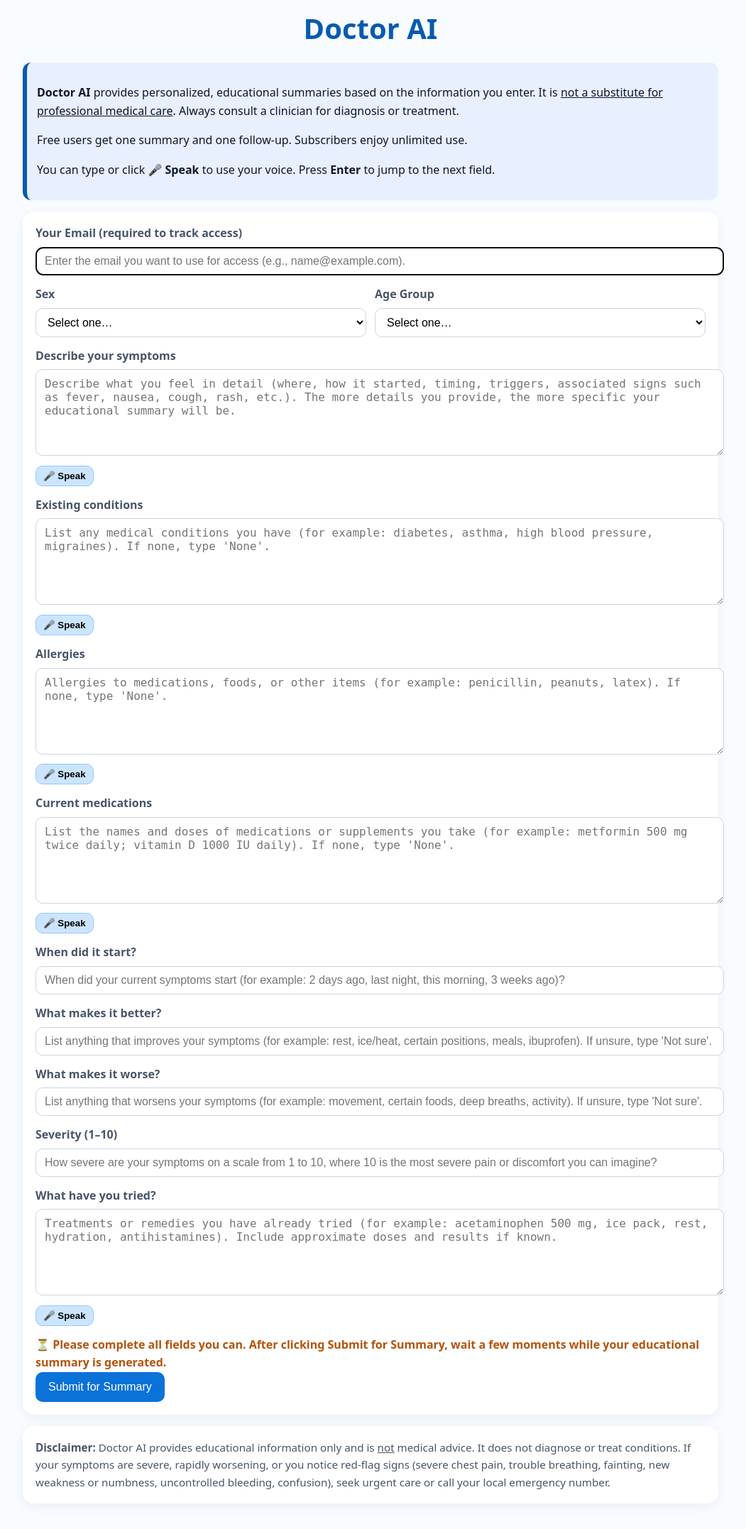
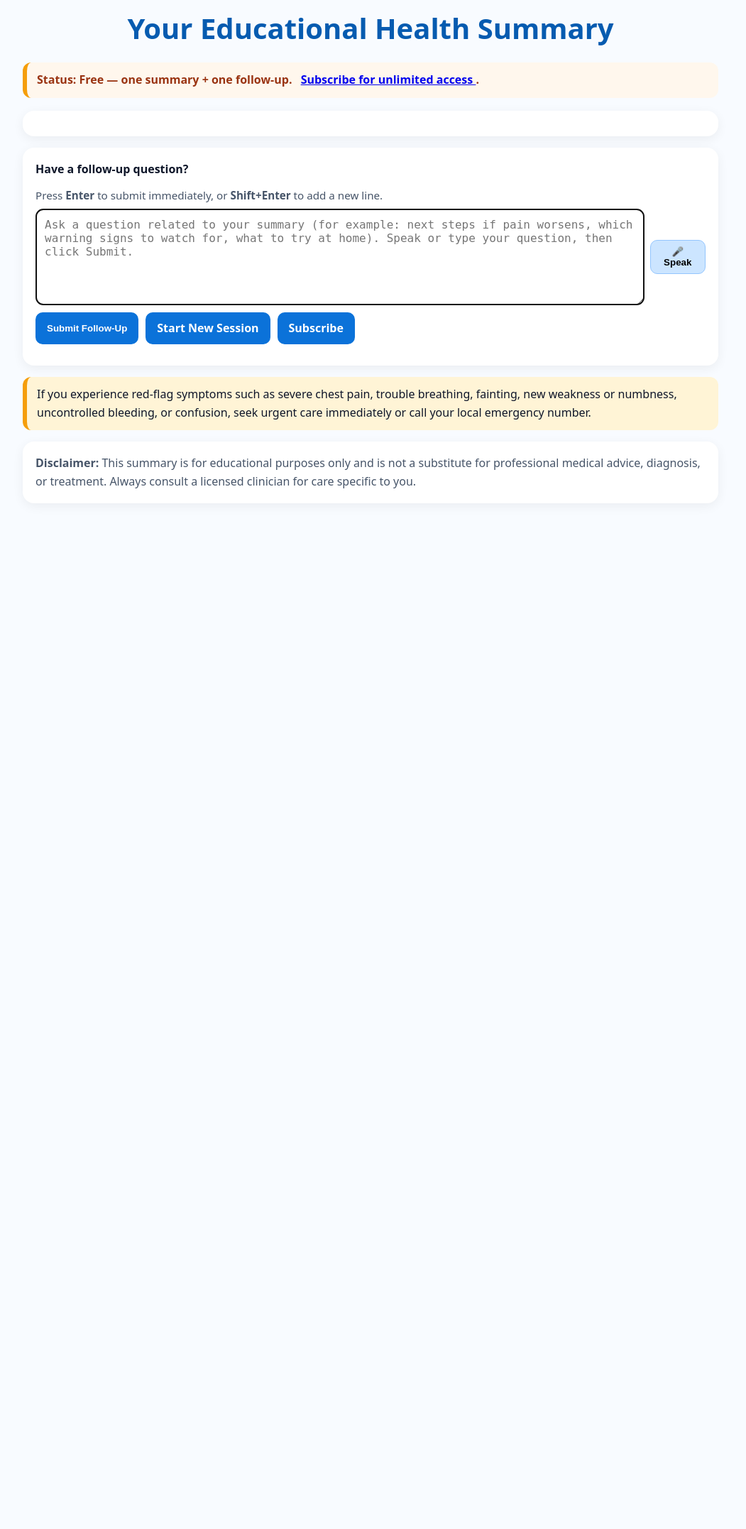
Before and after one commit to Asaabmd/doctor-ai, a Flask app: page /summary in a window 1280 px wide. Shown: the part 84-2238 px from the top of the page at 71% size, without its empty margins (118-1169 px from the left). After the commit the page ends 772 px from the top, so only its background shows below. Run offline with Flask 3, Linux system fonts and the light colour scheme.

Commit message:
Update index.html and summary.html: Enter-to-next-field, Shift+Enter new line, and user instructions

```diff
--- a/templates/summary.html
+++ b/templates/summary.html
@@ -2,86 +2,101 @@
 <html lang="en">
 <head>
   <meta charset="UTF-8" />
-  <title>Doctor AI - Symptom Checker</title>
+  <title>Doctor AI – Summary</title>
   <meta name="viewport" content="width=device-width, initial-scale=1" />
   <style>
-    :root{
-      --blue:#0b72d9; --blue-light:#e6f0ff; --blue-dark:#065bb0;
-      --text:#0f172a; --muted:#475569; --bg:#f8fbff; --warn:#b45309;
+    :root {
+      --blue: #0b72d9;
+      --blue-dark: #065bb0;
+      --note: #e6f0ff;
+      --bg: #f8fbff;
+      --text: #0f172a;
+      --muted: #475569;
+      --ok-bg: #ecfdf5;
+      --ok-text: #065f46;
+      --warn-bg: #fff7ed;
+      --warn-text: #9a3412;
     }
-    html,body{margin:0;padding:0;background:var(--bg);color:var(--text);
-      font-family:system-ui,-apple-system,Segoe UI,Roboto,Arial,sans-serif;line-height:1.6;}
-    .wrap{max-width:980px;margin:auto;padding:20px}
-    header{display:flex;justify-content:space-between;align-items:center;margin-bottom:8px}
-    header img.doctor{height:64px;width:64px;border-radius:16px;object-fit:cover}
-    header img.logo{height:64px;object-fit:contain}
-    h1{text-align:center;color:var(--blue-dark);margin:8px 0 16px;font-size:clamp(26px,4vw,40px)}
-    .info{background:var(--blue-light);padding:14px;border-radius:12px;border-left:6px solid var(--blue-dark);margin-bottom:16px}
-    .card{background:#fff;border-radius:16px;box-shadow:0 4px 16px rgba(0,0,0,.06);padding:18px;margin-bottom:16px}
-    .row{margin-bottom:14px}
-    label{font-weight:700;color:var(--muted);display:block;margin-bottom:6px}
-    input[type="text"],input[type="email"],select,textarea{
-      width:100%;padding:10px 12px;border:1px solid #cbd5e1;border-radius:10px;font-size:16px;background:#fff}
-    textarea{min-height:100px;resize:vertical}
-    .inline{display:flex;gap:12px;flex-wrap:wrap}
-    .inline > div{flex:1 1 240px}
-    .micline{display:flex;gap:8px;align-items:center;margin-top:6px}
-    .mic-btn{padding:6px 10px;font-weight:700;cursor:pointer;background:#cce5ff;border:1px solid #93c5fd;border-radius:10px}
-    .submit{background:var(--blue);color:#fff;border:none;border-radius:10px;padding:12px 18px;font-size:16px;cursor:pointer}
-    .submit:hover{background:var(--blue-dark)}
-    .reminder{margin-top:10px;font-weight:700;color:var(--warn)}
-    .disclaimer{color:var(--muted);font-size:.95rem}
-    @media (max-width:560px){header{gap:10px}header img.doctor,header img.logo{height:54px;width:auto}}
+    html, body {
+      margin: 0;
+      padding: 0;
+      background: var(--bg);
+      color: var(--text);
+      font-family: system-ui, -apple-system, Segoe UI, Roboto, Arial, sans-serif;
+      line-height: 1.6;
+    }
+    .wrap { max-width: 980px; margin: auto; padding: 20px; }
+    header { display: flex; justify-content: space-between; align-items: center; margin-bottom: 8px; }
+    header img.doctor { height: 64px; width: 64px; border-radius: 16px; object-fit: cover; }
+    header img.logo { height: 64px; object-fit: contain; }
+    h1 { text-align: center; color: var(--blue-dark); margin: 8px 0 16px; font-size: clamp(26px, 4vw, 40px); }
+    .status { border-radius: 12px; padding: 12px 14px; margin: 8px 0 18px; font-weight: 600; border-left: 6px solid; }
+    .status.sub { background: var(--ok-bg); color: var(--ok-text); border-left-color: #10b981; }
+    .status.free { background: var(--warn-bg); color: var(--warn-text); border-left-color: #f59e0b; }
+
+    .card { background: #fff; border-radius: 16px; padding: 18px; box-shadow: 0 4px 16px rgba(0,0,0,.06); margin-bottom: 16px; }
+    .msg { background: var(--note); padding: 12px; border-left: 5px solid var(--blue-dark); border-radius: 10px; margin: 12px 0; }
+    .title-sm { margin: 0 0 8px; color: var(--blue-dark); }
+    .actions { display: flex; gap: 10px; flex-wrap: wrap; margin-top: 10px; }
+    .btn { background: var(--blue); color: #fff; border: none; border-radius: 10px; padding: 10px 16px; cursor: pointer; text-decoration: none; display: inline-block; font-weight: 600; }
+    .btn:hover { background: var(--blue-dark); }
+    textarea { width: 100%; min-height: 110px; padding: 12px; border: 1px solid #cbd5e1; border-radius: 10px; font-size: 16px; background: #fff; }
+    .row { margin-bottom: 12px; }
+    .micline { display: flex; align-items: center; gap: 8px; }
+    .mic-btn { padding: 8px 12px; font-weight: 700; cursor: pointer; background: #cce5ff; border: 1px solid #93c5fd; border-radius: 10px; }
+    .disclaimer { color: var(--muted); }
+    .warning { background: #fff4d6; border-left: 6px solid #f59e0b; padding: 12px 14px; border-radius: 12px; margin-bottom: 16px; }
+    @media (max-width: 560px) { header { gap: 10px; } header img.doctor, header img.logo { height: 54px; width: auto; } }
   </style>
 
   <script>
-    // Speech-to-text for a given field with smooth scroll + focus to next field
-    function startDictation(btn, fieldId){
+    function startDictation(btn, fieldId) {
       const SR = window.SpeechRecognition || window.webkitSpeechRecognition;
-      if(!SR){ alert("Speech recognition is not supported in this browser. Please use Chrome or Edge."); return; }
+      if (!SR) { alert("Speech recognition is not supported in this browser. Please use Chrome or Edge."); return; }
       const field = document.getElementById(fieldId);
       const r = new SR();
-      r.lang="en-US"; r.interimResults=false; r.maxAlternatives=1;
+      r.lang = "en-US"; r.interimResults = false; r.maxAlternatives = 1;
       btn.disabled = true;
-      r.onresult = e=>{
+      r.onresult = (e) => {
         const t = e.results[0][0].transcript.trim();
         field.value += (field.value ? " " : "") + t;
         field.focus();
       };
-      r.onerror = ()=>alert("Microphone error. Please try again.");
-      r.onend = ()=>{
-        btn.disabled=false;
-        const row = field.closest(".row");
-        if(row && row.nextElementSibling){
-          row.nextElementSibling.scrollIntoView({behavior:"smooth", block:"center"});
-          const nextInput = row.nextElementSibling.querySelector("input, textarea, select");
-          if(nextInput){ nextInput.focus(); }
-        }
+      r.onerror = () => alert("Microphone error. Please try again.");
+      r.onend = () => {
+        btn.disabled = false;
+        field.scrollIntoView({ behavior:"smooth", block:"center" });
+        field.focus();
       };
       r.start();
     }
 
-    // Enter (without Shift) advances focus and scrolls smoothly to the next field
-    document.addEventListener("DOMContentLoaded", ()=>{
-      const fields = Array.from(document.querySelectorAll("input, textarea, select"));
-      fields.forEach((el, idx)=>{
+    // On every load: ready the follow-up box; Enter submits, Shift+Enter new line
+    window.addEventListener("load", () => {
+      const el = document.getElementById("followup");
+      if (el) {
+        el.value = ""; // clear box after each round
+        el.focus();
+        setTimeout(() => el.scrollIntoView({behavior:"smooth", block:"center"}), 200);
+
+        // Enter = submit, Shift+Enter = newline
         el.addEventListener("keydown", (e)=>{
-          if(e.key==="Enter" && !e.shiftKey && el.tagName!=="TEXTAREA"){
+          if(e.key === "Enter" && !e.shiftKey){
             e.preventDefault();
-            const next = fields[idx+1];
-            if(next){
-              next.focus();
-              next.scrollIntoView({behavior:"smooth", block:"center"});
-            }
+            document.getElementById("fup").submit();
           }
         });
-      });
+      }
 
-      // Auto-scroll to the first empty field on load
-      const firstEmpty = fields.find(f => !f.value);
-      if(firstEmpty){
-        firstEmpty.focus();
-        setTimeout(()=>firstEmpty.scrollIntoView({behavior:"smooth", block:"center"}), 200);
+      const form = document.getElementById("fup");
+      if (form) {
+        form.addEventListener("submit", () => {
+          const btn = form.querySelector('button[type="submit"]');
+          if (btn) {
+            btn.disabled = true;
+            btn.textContent = "Submitting…";
+          }
+        });
       }
     });
   </script>
@@ -93,119 +108,75 @@
       <img src="/static/logo.png" class="logo" alt="Logo" />
     </header>
 
-    <h1>Doctor AI</h1>
+    <h1>Your Educational Health Summary</h1>
 
-    <div class="info">
-      <p><strong>Doctor AI</strong> provides personalized, educational summaries based on the information you enter. It is <u>not a substitute for professional medical care</u>. Always consult a clinician for diagnosis or treatment.</p>
-      <p>Free users get one summary and one follow-up. Subscribers enjoy unlimited use.</p>
-      <p>You can type or click <strong>🎤 Speak</strong> to use your voice. Press <strong>Enter</strong> to jump to the next field.</p>
+    <!-- Subscription status banner -->
+    {% if is_subscribed %}
+      <div class="status sub">Status: <strong>Subscribed</strong> — unlimited follow-up questions.</div>
+    {% else %}
+      <div class="status free">
+        Status: <strong>Free</strong> — one summary + one follow-up.
+        <a href="https://payhip.com/b/Da82I" target="_blank" rel="noopener" style="margin-left:8px; text-decoration:underline;">
+          Subscribe for unlimited access
+        </a>.
+      </div>
+    {% endif %}
+
+    <!-- Main summary text -->
+    <div class="card">
+      <div style="white-space: pre-wrap">{{ summary | safe }}</div>
     </div>
 
-    <form method="POST" action="/submit" class="card">
-      <div class="row">
-        <label for="email">Your Email (required to track access)</label>
-        <input type="email" id="email" name="email" required placeholder="Enter the email you want to use for access (e.g., name@example.com)." />
+    <!-- If there was a follow-up answer, show it -->
+    {% if followup_response %}
+      <div class="card">
+        <h3 class="title-sm">Follow-Up Answer</h3>
+        <div style="white-space: pre-wrap">{{ followup_response | safe }}</div>
+
+        {% if not is_subscribed %}
+          <div style="margin-top:12px;">
+            <a href="https://payhip.com/b/Da82I" target="_blank" rel="noopener" style="text-decoration:underline;">
+              Subscribe for unlimited follow-ups
+            </a>
+          </div>
+        {% endif %}
       </div>
+    {% endif %}
 
-      <div class="inline">
-        <div class="row">
-          <label for="sex">Sex</label>
-          <select id="sex" name="sex" required>
-            <option value="" disabled selected>Select one…</option>
-            <option>Male</option>
-            <option>Female</option>
-            <option>Other / Prefer not to say</option>
-          </select>
+    <!-- Subscriber / free messages per your copy -->
+    {% if is_subscribed %}
+      <div class="msg">Thank you for being a subscriber. You can ask unlimited follow up questions and/or click the link at the end to start a new session.</div>
+    {% elif followup_response %}
+      <div class="msg">This is your one free use. Please subscribe by clicking the link below for continued unlimited access.</div>
+    {% endif %}
+
+    <!-- Follow-up form with microphone button -->
+    <div class="card">
+      <div class="row"><strong>Have a follow-up question?</strong></div>
+      <p style="color:#475569;font-size:0.95rem;margin:6px 0;">
+        Press <strong>Enter</strong> to submit immediately, or <strong>Shift+Enter</strong> to add a new line.
+      </p>
+      <div class="micline">
+        <textarea id="followup" name="followup" form="fup" placeholder="Ask a question related to your summary (for example: next steps if pain worsens, which warning signs to watch for, what to try at home). Speak or type your question, then click Submit."></textarea>
+        <button class="mic-btn" type="button" aria-label="Start voice input" onclick="startDictation(this, 'followup')">🎤 Speak</button>
+      </div>
+      <form id="fup" method="POST" action="/summary" class="row">
+        <div class="actions">
+          <button class="btn" type="submit">Submit Follow-Up</button>
+          <a class="btn" href="/">Start New Session</a>
+          <a class="btn" href="https://payhip.com/b/Da82I" target="_blank" rel="noopener">Subscribe</a>
         </div>
-        <div class="row">
-          <label for="age_group">Age Group</label>
-          <select id="age_group" name="age_group" required>
-            <option value="" disabled selected>Select one…</option>
-            <option>Child (0–12)</option>
-            <option>Teen (13–17)</option>
-            <option>Adult (18–39)</option>
-            <option>Middle Age (40–64)</option>
-            <option>Older Adult (65+)</option>
-          </select>
-        </div>
-      </div>
+      </form>
+    </div>
 
-      <div class="row">
-        <label for="symptoms">Describe your symptoms</label>
-        <textarea id="symptoms" name="symptoms" required
-          placeholder="Describe what you feel in detail (where, how it started, timing, triggers, associated signs such as fever, nausea, cough, rash, etc.). The more details you provide, the more specific your educational summary will be."></textarea>
-        <div class="micline">
-          <button class="mic-btn" type="button" aria-label="Speak symptoms" onclick="startDictation(this,'symptoms')">🎤 Speak</button>
-        </div>
-      </div>
-
-      <div class="row">
-        <label for="conditions">Existing conditions</label>
-        <textarea id="conditions" name="conditions"
-          placeholder="List any medical conditions you have (for example: diabetes, asthma, high blood pressure, migraines). If none, type 'None'."></textarea>
-        <div class="micline">
-          <button class="mic-btn" type="button" aria-label="Speak existing conditions" onclick="startDictation(this,'conditions')">🎤 Speak</button>
-        </div>
-      </div>
-
-      <div class="row">
-        <label for="allergies">Allergies</label>
-        <textarea id="allergies" name="allergies"
-          placeholder="Allergies to medications, foods, or other items (for example: penicillin, peanuts, latex). If none, type 'None'."></textarea>
-        <div class="micline">
-          <button class="mic-btn" type="button" aria-label="Speak allergies" onclick="startDictation(this,'allergies')">🎤 Speak</button>
-        </div>
-      </div>
-
-      <div class="row">
-        <label for="medications">Current medications</label>
-        <textarea id="medications" name="medications"
-          placeholder="List the names and doses of medications or supplements you take (for example: metformin 500 mg twice daily; vitamin D 1000 IU daily). If none, type 'None'."></textarea>
-        <div class="micline">
-          <button class="mic-btn" type="button" aria-label="Speak medications" onclick="startDictation(this,'medications')">🎤 Speak</button>
-        </div>
-      </div>
-
-      <div class="row">
-        <label for="onset">When did it start?</label>
-        <input type="text" id="onset" name="onset"
-          placeholder="When did your current symptoms start (for example: 2 days ago, last night, this morning, 3 weeks ago)?" />
-      </div>
-
-      <div class="row">
-        <label for="better">What makes it better?</label>
-        <input type="text" id="better" name="better"
-          placeholder="List anything that improves your symptoms (for example: rest, ice/heat, certain positions, meals, ibuprofen). If unsure, type 'Not sure'." />
-      </div>
-
-      <div class="row">
-        <label for="worse">What makes it worse?</label>
-        <input type="text" id="worse" name="worse"
-          placeholder="List anything that worsens your symptoms (for example: movement, certain foods, deep breaths, activity). If unsure, type 'Not sure'." />
-      </div>
-
-      <div class="row">
-        <label for="severity">Severity (1–10)</label>
-        <input type="text" id="severity" name="severity"
-          placeholder="How severe are your symptoms on a scale from 1 to 10, where 10 is the most severe pain or discomfort you can imagine?" />
-      </div>
-
-      <div class="row">
-        <label for="tried">What have you tried?</label>
-        <textarea id="tried" name="tried"
-          placeholder="Treatments or remedies you have already tried (for example: acetaminophen 500 mg, ice pack, rest, hydration, antihistamines). Include approximate doses and results if known."></textarea>
-        <div class="micline">
-          <button class="mic-btn" type="button" aria-label="Speak tried treatments" onclick="startDictation(this,'tried')">🎤 Speak</button>
-        </div>
-      </div>
-
-      <div class="reminder">⏳ Please complete all fields you can. After clicking <strong>Submit for Summary</strong>, wait a few moments while your educational summary is generated.</div>
-      <button class="submit" type="submit">Submit for Summary</button>
-    </form>
+    <!-- Friendly warning + disclaimer -->
+    <div class="warning">
+      If you experience red-flag symptoms such as severe chest pain, trouble breathing, fainting, new weakness or numbness, uncontrolled bleeding, or confusion, seek urgent care immediately or call your local emergency number.
+    </div>
 
     <div class="card">
       <div class="disclaimer">
-        <strong>Disclaimer:</strong> Doctor AI provides educational information only and is <u>not</u> medical advice. It does not diagnose or treat conditions. If your symptoms are severe, rapidly worsening, or you notice red-flag signs (severe chest pain, trouble breathing, fainting, new weakness or numbness, uncontrolled bleeding, confusion), seek urgent care or call your local emergency number.
+        <strong>Disclaimer:</strong> This summary is for educational purposes only and is not a substitute for professional medical advice, diagnosis, or treatment. Always consult a licensed clinician for care specific to you.
       </div>
     </div>
   </div>
```
Also changed, not shown: templates/index.html (+7 -5 lines).
